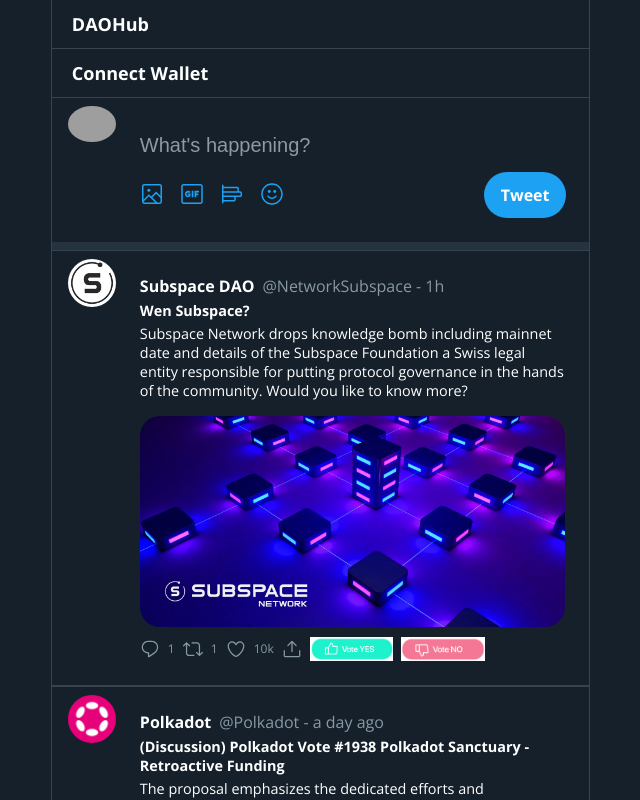
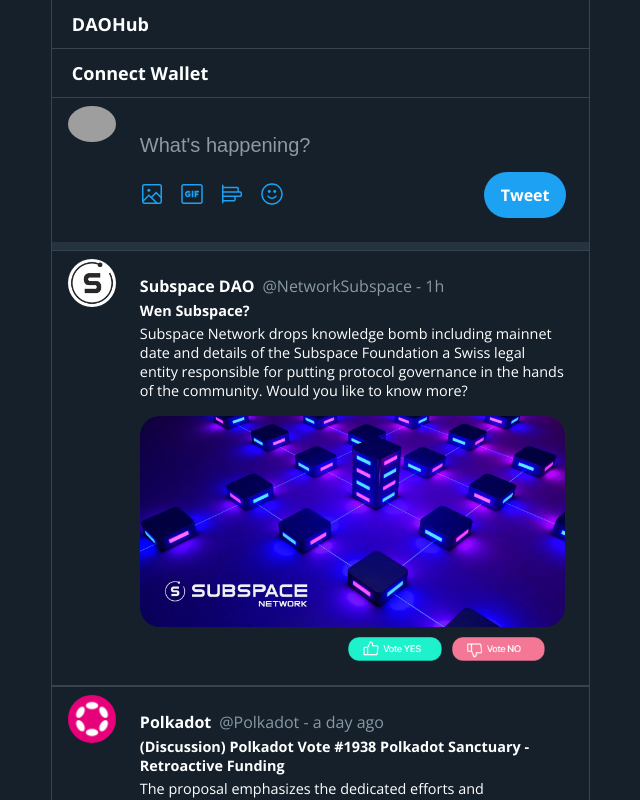
Before and after one commit to dariolina/DAOhub, a React (Create React App) app in the folder sapial@26ebd94c4554b38cde6a7e9bdacfd2e3c49d5518/clients/mobile/: page / in a window 1280 px wide. Shown: the top 800 px of the page, without its empty margins (286-926 px from the left). Built offline with nearby package versions, Linux system fonts and the light colour scheme; grey boxes are pictures that could not be loaded; the HTML template or start-up script is replaced by a standard one.

Commit message:
Sort out voting buttons.

```diff
--- a/sapial@26ebd94c4554b38cde6a7e9bdacfd2e3c49d5518/clients/mobile/src/App.css
+++ b/sapial@26ebd94c4554b38cde6a7e9bdacfd2e3c49d5518/clients/mobile/src/App.css
@@ -149,6 +149,12 @@
     align-items: center;
 }
 
+.flex-align-right {
+    display    : flex;
+    align-items: end;
+    padding-right: 10px;
+}
+
 .flex-space-between {
     display        : flex;
     justify-content: space-between;
--- a/sapial@26ebd94c4554b38cde6a7e9bdacfd2e3c49d5518/clients/mobile/src/components/StatusCard.js
+++ b/sapial@26ebd94c4554b38cde6a7e9bdacfd2e3c49d5518/clients/mobile/src/components/StatusCard.js
@@ -32,10 +32,6 @@
                         <img src={tweet.tweet.image} alt="" />
                     </div>
                     <div className="status-card-footer">
-                        <span className="flex-align-center"><TweetCommentIcon /> <span className="tweet-cars-icon">{tweet.tweet.comments}</span></span>
-                        <span className="flex-align-center"><TweetRetweetIcon /><span className="tweet-cars-icon">{tweet.tweet.retweets}</span></span>
-                        <span className="flex-align-center"><TweetLikeIcon /><span className="tweet-cars-icon">{tweet.tweet.likes}</span></span>
-                        <span className="flex-align-center"><TweetSendIcon /></span>
                         <span className="flex-align-center"><VoteYesIcon /></span>
                         <span className="flex-align-center"><VoteNoIcon /></span>
                     </div>
--- a/sapial@26ebd94c4554b38cde6a7e9bdacfd2e3c49d5518/clients/mobile/src/components/TweetCard.js
+++ b/sapial@26ebd94c4554b38cde6a7e9bdacfd2e3c49d5518/clients/mobile/src/components/TweetCard.js
@@ -40,13 +40,9 @@
                             <div className="tweet-card-image">
                                 <img src={this.tweet.tweet.image} alt="" />
                             </div>
-                            <div className="tweet-card-footer">
-                                <span className="flex-align-center"><TweetCommentIcon /> <span className="tweet-cars-icon">{this.tweet.tweet.comments}</span></span>
-                                <span className="flex-align-center"><TweetRetweetIcon /><span className="tweet-cars-icon">{this.tweet.tweet.retweets}</span></span>
-                                <span className="flex-align-center"><TweetLikeIcon /><span className="tweet-cars-icon">{this.tweet.tweet.likes}</span></span>
-                                <span className="flex-align-center"><TweetSendIcon /></span>
-                                <span className="flex-align-center"><VoteYesIcon /></span>
-                                <span className="flex-align-center"><VoteNoIcon /></span>
+                            <div className="tweet-card-footer flex-align-right">
+                                <div className="flex-align-right"><VoteYesIcon /></div>
+                                <div className="flex-align-right"><VoteNoIcon /></div>
                             </div>
                         </div>
                     </div>
--- a/sapial@26ebd94c4554b38cde6a7e9bdacfd2e3c49d5518/clients/mobile/src/styles/TweetCard.css
+++ b/sapial@26ebd94c4554b38cde6a7e9bdacfd2e3c49d5518/clients/mobile/src/styles/TweetCard.css
@@ -51,9 +51,8 @@
 }
 
 .tweet-card .tweet-card-footer {
-    padding-right  : 10rem;
     display        : flex;
-    justify-content: space-between;
+    justify-content: flex-end;
     padding-top    : 1rem;
 }
 
```
Also changed, not shown: sapial@26ebd94c4554b38cde6a7e9bdacfd2e3c49d5518/clients/mobile/public/img/vote_no.png, sapial@26ebd94c4554b38cde6a7e9bdacfd2e3c49d5518/clients/mobile/public/img/vote_yes.png.
